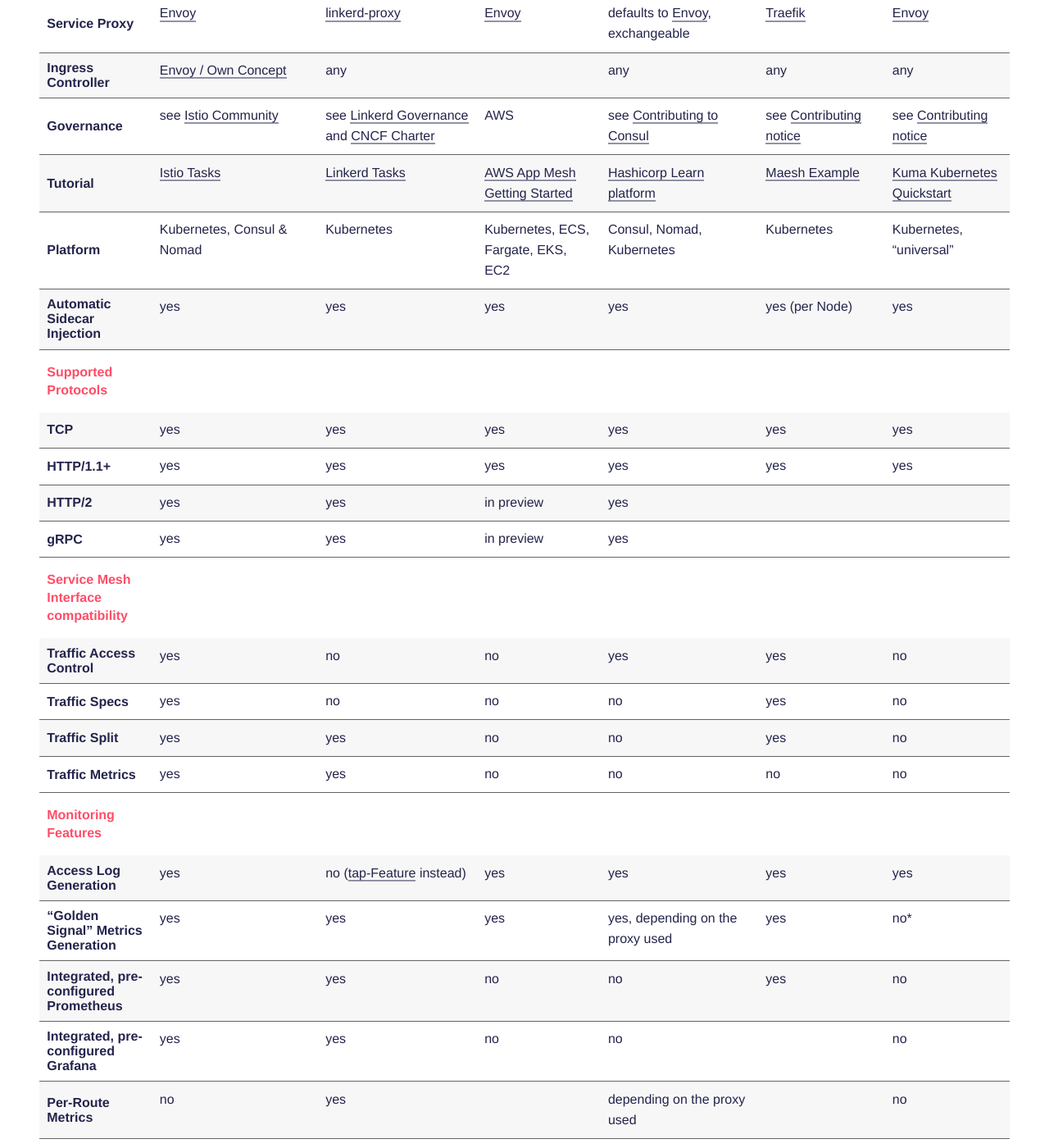
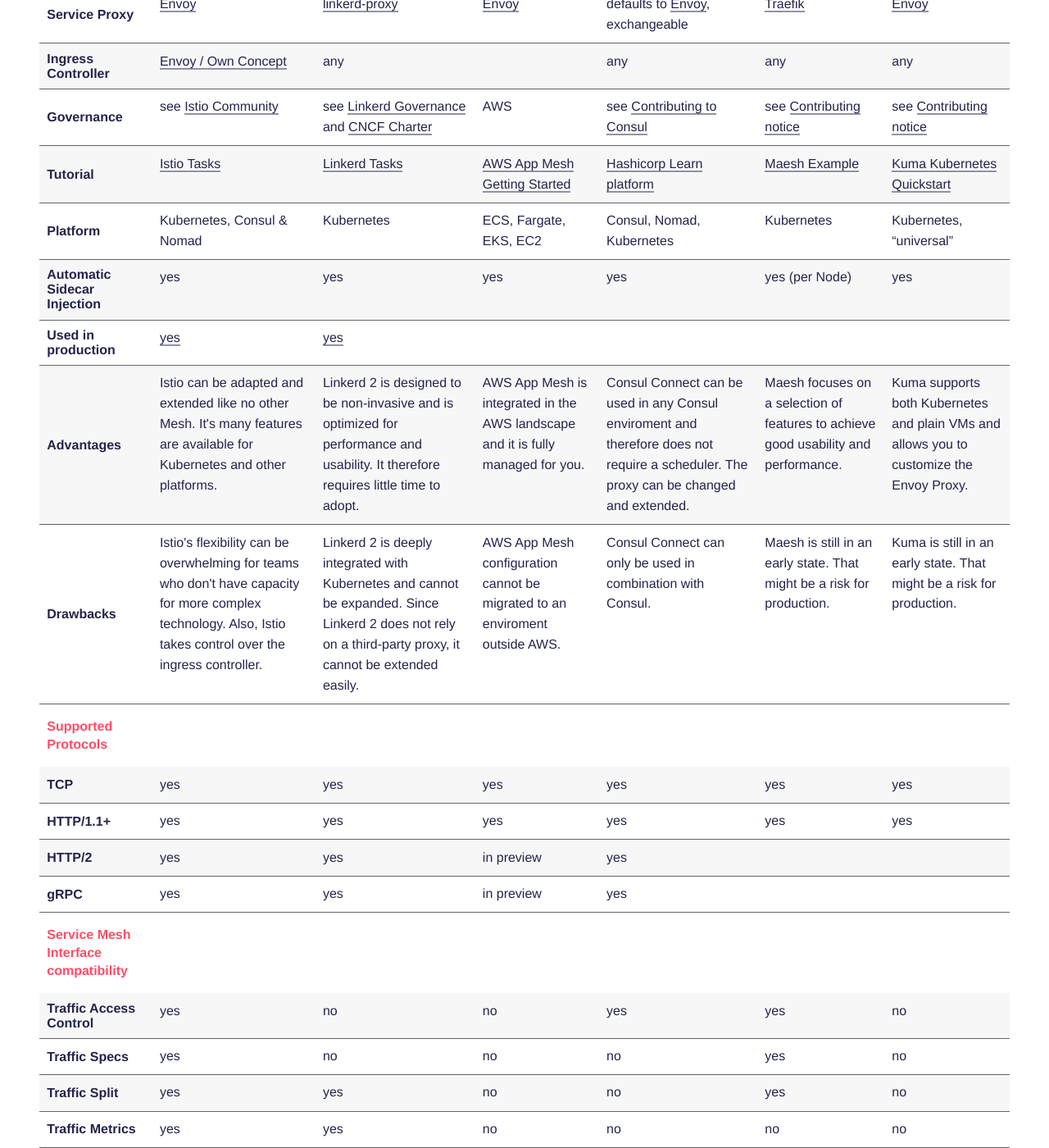
Before and after one commit to servicemesh-es/servicemesh.es, a Jekyll site: the page built from index.md, in a window 1280 px wide and 1400 px high, scrolled down 4029 px. Shown: the whole window at 82% size. Built offline with Jekyll 4.4.1, drawn with Linux system fonts in a browser that asks for light colours; some web fonts are replaced; some of the changed text lies outside the part shown.

Commit message:
change order of advantages and drawbacks

```diff
--- a/_includes/comparison.html
+++ b/_includes/comparison.html
@@ -94,7 +94,33 @@
           <td>yes (per Node)</td>
           <td>yes</td>
         </tr>
-
+        <tr>
+            <th scope="row">Used in production</th>
+            <td><a href="https://istio.io/about/community/customers/" target="_blank">yes</a></td>
+            <td><a href="https://github.com/linkerd/linkerd2/blob/master/ADOPTERS.md" target="_blank">yes</a></td>
+            <td></td>
+            <td></td>
+            <td></td>
+            <td></td>
+          </tr>
+          <tr>
+            <th scope="row">Advantages</th>
+            <td>Istio can be adapted and extended like no other Mesh. It's many features are available for Kubernetes and other platforms.</a></td>
+            <td>Linkerd 2 is designed to be non-invasive and is optimized for performance and usability. It therefore requires little time to adopt.</td>
+            <td>AWS App Mesh is integrated in the AWS landscape and it is fully managed for you.</td>
+            <td>Consul Connect can be used in any Consul enviroment and therefore does not require a scheduler. The proxy can be changed and extended.</td>
+            <td>Maesh focuses on a selection of features to achieve good usability and performance.</td>
+            <td>Kuma supports both Kubernetes and plain VMs and allows you to customize the Envoy Proxy.</td>
+          </tr>
+          <tr>
+            <th scope="row">Drawbacks</th>
+            <td>Istio's flexibility can be overwhelming for teams who don't have capacity for more complex technology. Also, Istio takes control over the ingress controller.</td>
+            <td>Linkerd 2 is deeply integrated with Kubernetes and cannot be expanded. Since Linkerd 2 does not rely on a third-party proxy, it cannot be extended easily.</td>
+            <td>AWS App Mesh configuration cannot be migrated to an enviroment outside AWS.</td>
+            <td>Consul Connect can only be used in combination with Consul.</td>
+            <td>Maesh is still in an early state. That might be a risk for production.</td>
+            <td>Kuma is still in an early state. That might be a risk for production.</td>
+          </tr>
       </tbody>
     <thead style="background-color: white; color: #ff4d67">
       <tr>
@@ -354,40 +380,6 @@
         <td>yes</td>
       </tr>
     </tbody>
-    <thead style="background-color: white; color: #ff4d67">
-      <tr>
-        <th scope="col">Advantages & Drawbacks</th>
-      </tr>
-    </thead>
-    <tbody>
-      <tr>
-          <th scope="row">Used in production</th>
-          <td><a href="https://istio.io/about/community/customers/" target="_blank">yes</a></td>
-          <td><a href="https://github.com/linkerd/linkerd2/blob/master/ADOPTERS.md" target="_blank">yes</a></td>
-          <td></td>
-          <td></td>
-          <td></td>
-          <td></td>
-        </tr>
-      <tr>
-        <th scope="row">Advantages</th>
-        <td>Istio can be adapted and extended like no other Mesh. It's many features are available for Kubernetes and other platforms. Istio is backed by a large community.</a></td>
-        <td>Linkerd 2 is designed to be non-invasive and is optimized for performance and usability. It therefore requires little time to adopt.</td>
-        <td>AWS App Mesh is integrated in the AWS landscape and it is fully managed for you.</td>
-        <td>Consul Connect can be used in any Consul enviroment and therefore does not require a scheduler. The proxy can be changed and extended.</td>
-        <td>Maesh focuses on a selection of features to achieve good usability and performance.</td>
-        <td>Kuma supports both Kubernetes and plain VMs and allows you to customize the Envoy Proxy.</td>
-      </tr>
-      <tr>
-        <th scope="row">Drawbacks</th>
-        <td>Istio's flexibility can be overwhelming for teams who don't have capacity for more complex technology. Also, Istio takes control over the ingress controller.</td>
-        <td>Linkerd 2 is deeply integrated with Kubernetes and cannot be expanded. Since Linkerd 2 does not rely on a third-party proxy, it cannot be extended easily.</td>
-        <td>AWS App Mesh configuration cannot be migrated to an enviroment outside AWS.</td>
-        <td>Consul Connect can only be used in combination with Consul.</td>
-        <td>Maesh is still in an early state. That might be a risk for production.</td>
-        <td>Kuma is still in an early state. That might be a risk for production.</td>
-      </tr>
-  </tbody>
   </table>
   <p>*Might be possible through manual configuration/templating of proxy.</p>
   </p>
```
Also changed, not shown: other parts of _includes/comparison.html (+1 -1 lines).
